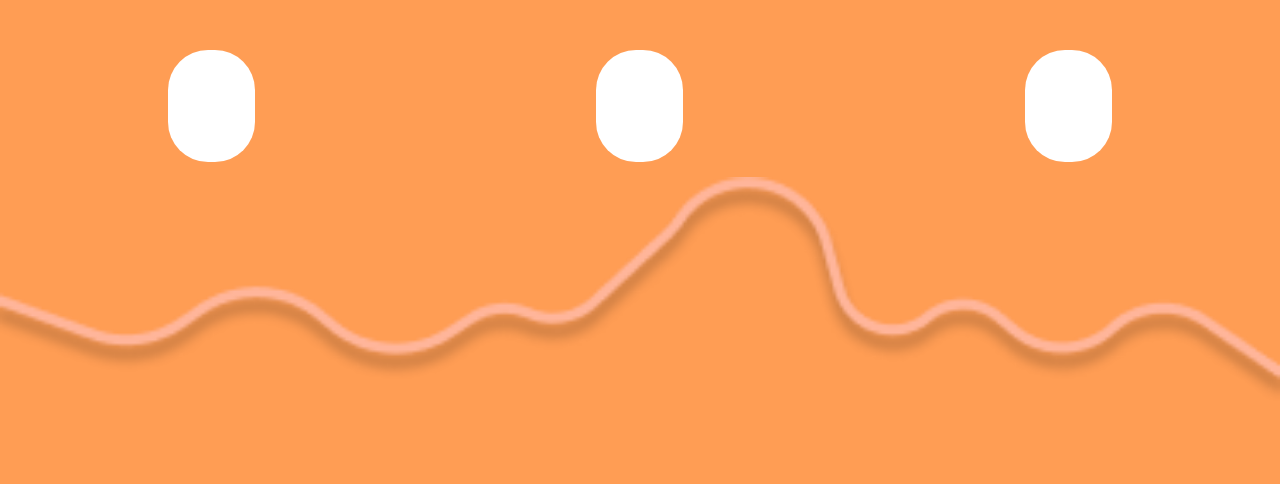
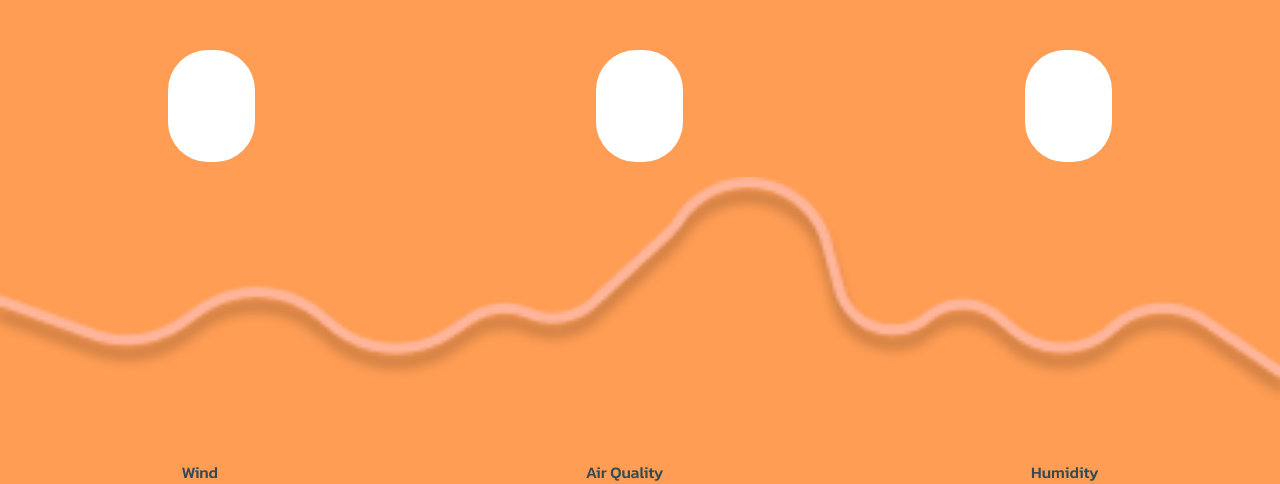
Before and after one commit to MOHDNEHALKHAN/Weather-App, a plain HTML site: page index.html in a window 1280 px wide. Shown: the part 340-824 px from the top of the page. Before the commit the page ends 800 px from the top, so only its background shows below. Drawn offline with Linux system fonts and the light colour scheme.

Commit message:
Added more weather UI for absolute solution

```diff
--- a/index.html
+++ b/index.html
@@ -1,14 +1,18 @@
 <!DOCTYPE html>
 <html lang="en">
+
 <head>
     <meta charset="UTF-8">
     <meta name="viewport" initial-scale=1.0">
     <link rel="stylesheet" href="style.css">
     <link rel="preconnect" href="https://fonts.googleapis.com">
     <link rel="preconnect" href="https://fonts.gstatic.com" crossorigin>
-<link href="https://fonts.googleapis.com/css2?family=Kanit:ital,wght@0,100;0,200;0,300;0,400;0,500;0,600;0,700;0,800;0,900;1,100;1,200;1,300;1,400;1,500;1,600;1,700;1,800;1,900&display=swap" rel="stylesheet">
+    <link
+        href="https://fonts.googleapis.com/css2?family=Kanit:ital,wght@0,100;0,200;0,300;0,400;0,500;0,600;0,700;0,800;0,900;1,100;1,200;1,300;1,400;1,500;1,600;1,700;1,800;1,900&display=swap"
+        rel="stylesheet">
     <title>Weather's Ok</title>
 </head>
+
 <body>
     <div class="src-div">
         <input type="text" placeholder="Enter city name" id="inpBar">
@@ -28,7 +32,7 @@
 
         </div>
         <div class="div2">
-            <img src="Assets/sunny.png" class="weatherImg">
+            <img src="Assets/WeatherImg/sunny.png" class="weatherImg">
         </div>
     </div>
     <div class="hourlyDiv">
@@ -37,8 +41,20 @@
         <div class="hour3"></div>
     </div>
     <div>
-    <img class= "vecImg" src="Assets/Vector 4.png" >
+        <img class="vecImg" src="Assets/Vector 4.png">
+    </div>
+    <div class="dayFeature">
+        <div>
+            <p>Wind</p>
+        </div>
+        <div>
+            <p>Air Quality</p>
+        </div>
+        <div>
+            <p>Humidity</p>
+        </div>
     </div>
     <script src="app.js"></script>
 </body>
+
 </html>
--- a/style.css
+++ b/style.css
@@ -134,3 +134,11 @@ p {
   color: #ffffff;
   opacity: 1;
 }
+
+.dayFeature{
+  display: flex;
+  flex-direction: row;
+  justify-content: space-around;
+  gap: 5px;
+  margin: 50px 0 0 0;
+}
```
Also changed, not shown: Assets/WeatherImg/clear-cloudy.png (renamed from Assets/clear-cloudy.png), Assets/WeatherImg/cloudy.png (renamed from Assets/cloudy.png), Assets/WeatherImg/drizzle.png (renamed from Assets/drizzle.png), Assets/WeatherImg/hail.png (renamed from Assets/hail.png), Assets/WeatherImg/isolated-thunderstroms.png (renamed from Assets/isolated-thunderstroms.png), Assets/WeatherImg/mostly-cloudy.png (renamed from Assets/mostly-cloudy.png), Assets/WeatherImg/partly-cloudy.png (renamed from Assets/partly-cloudy.png), Assets/WeatherImg/showers.png (renamed from Assets/showers.png), Assets/WeatherImg/sleet.png (renamed from Assets/sleet.png), Assets/WeatherImg/snow-flurries.png (renamed from Assets/snow-flurries.png), Assets/WeatherImg/snow.png (renamed from Assets/snow.png), Assets/WeatherImg/sunny.png (renamed from Assets/sunny.png), Assets/WeatherImg/thunderstroms.png (renamed from Assets/thunderstroms.png), Assets/WeatherImg/tornado.png (renamed from Assets/tornado.png), 1 more files. Lines whose indentation alone changed are shown as unchanged.
